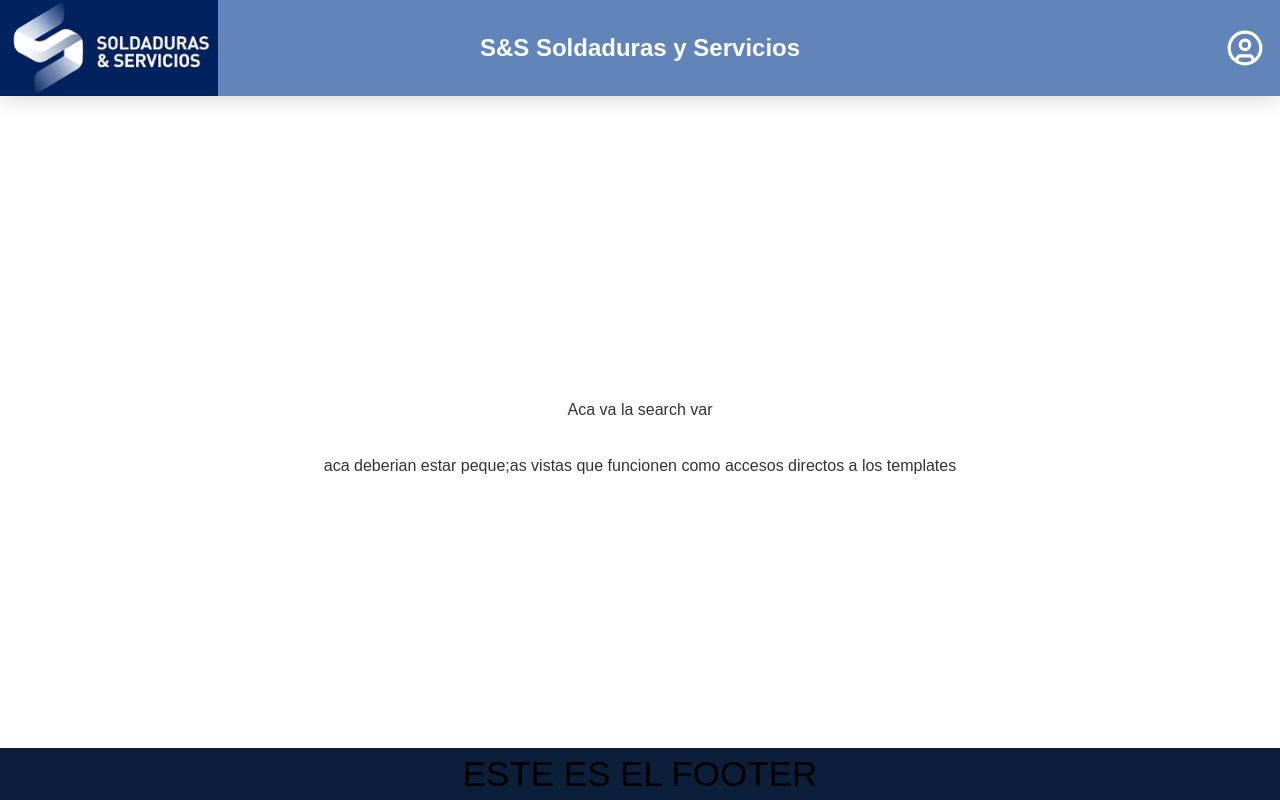
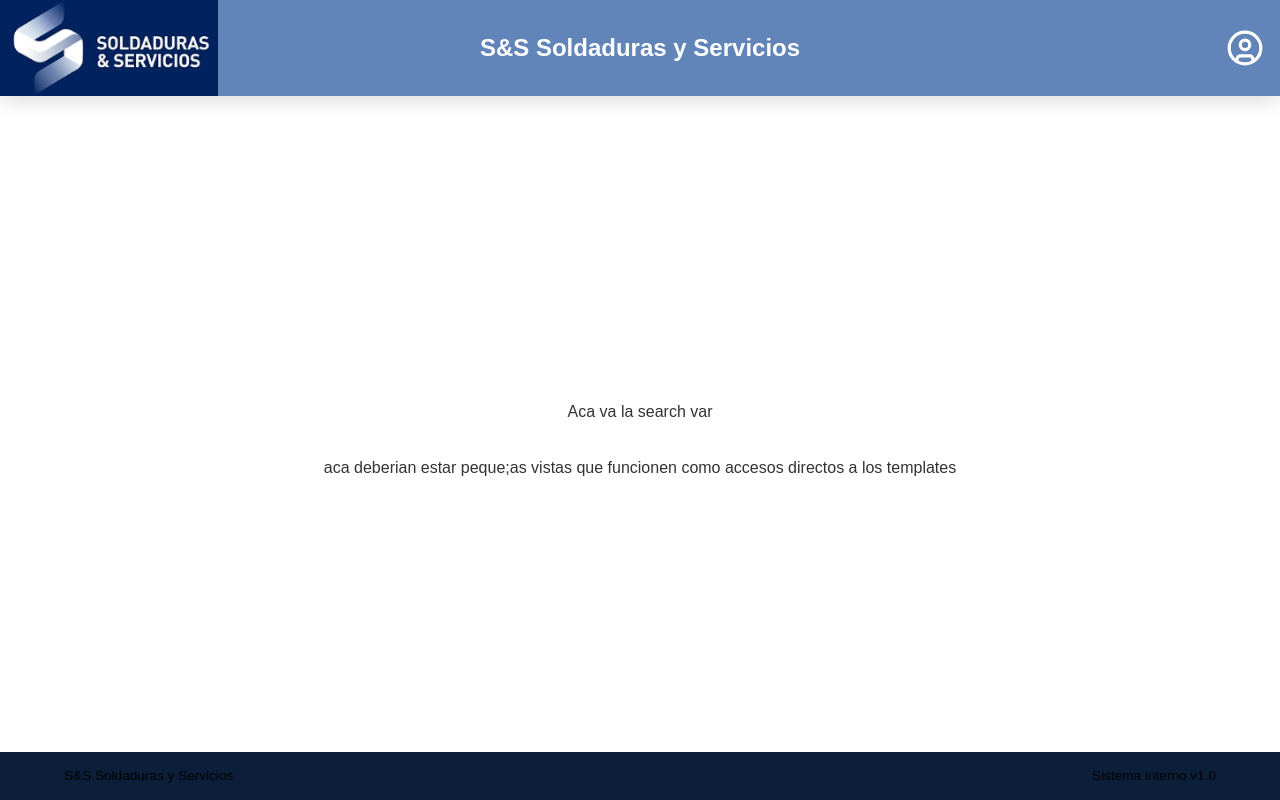
Before and after one commit to muriRam/SyS-Front, a Next.js app: page / in a window 1280 px wide. Built offline with nearby package versions, Linux system fonts and the light colour scheme.

Commit message:
fix: modificacion footer

```diff
--- a/src/components/Footer/Footer.component.tsx
+++ b/src/components/Footer/Footer.component.tsx
@@ -5,7 +5,9 @@ import styles from "./Footer.module.css";
 const Footer = () => {
     return (
         <div className={styles.footer}>
-            <h3>ESTE ES EL FOOTER</h3>
+            <span>S&S Soldaduras y Servicios</span>
+
+            <span>Sistema interno v1.0</span>
         </div>
     )
 }
--- a/src/components/Footer/Footer.module.css
+++ b/src/components/Footer/Footer.module.css
@@ -1,11 +1,13 @@
 .footer {
   width: 100%;
+  height: 3rem;
+  padding: 0 4rem;
   display: flex;
-  justify-content: center;
+  justify-content: space-between;
   align-items: center;
-  flex-direction: column;
   background-color: var(--color-primary);
   gap: 4px;
+  font-size: 0.85rem;
 }
 
 .footer h3 {
```
